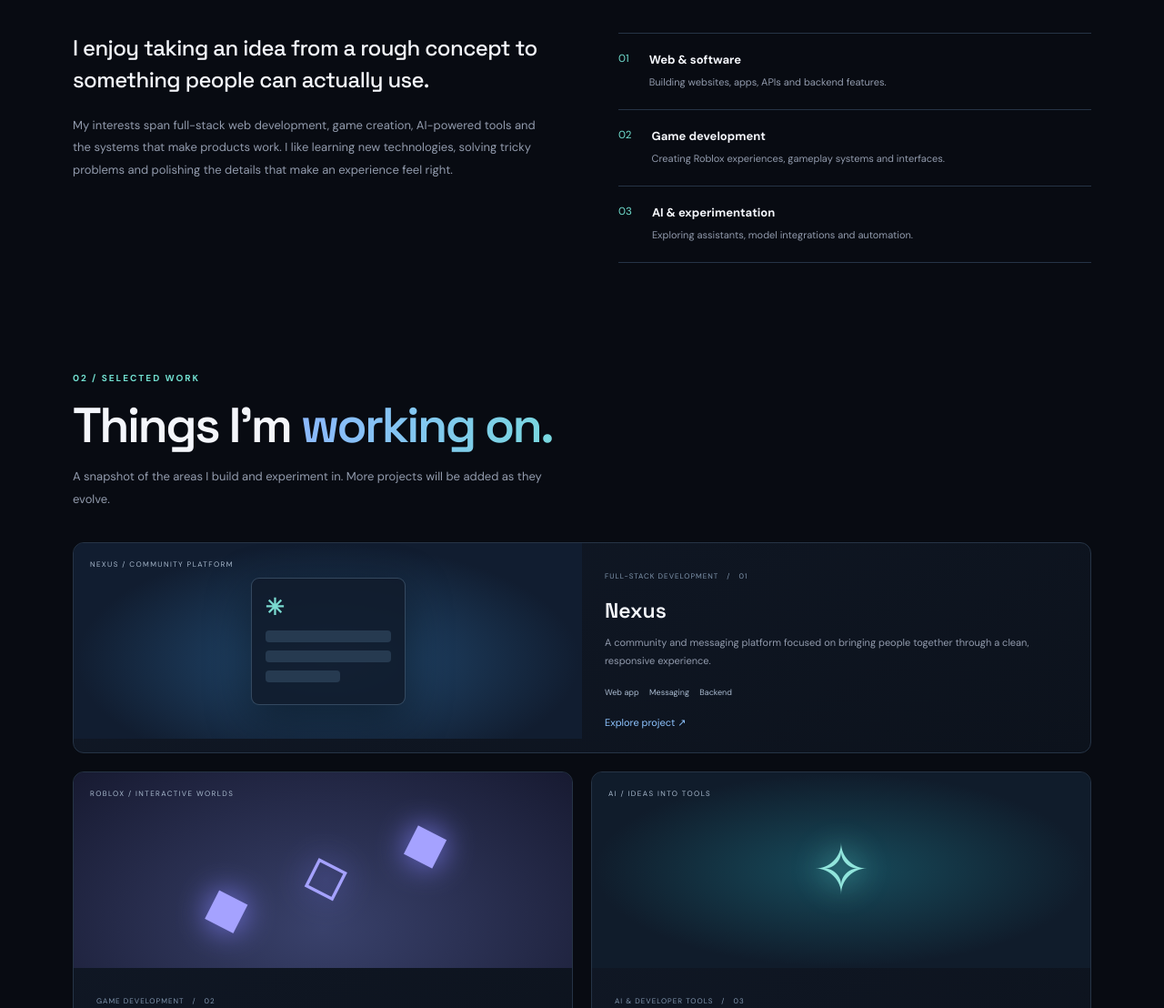
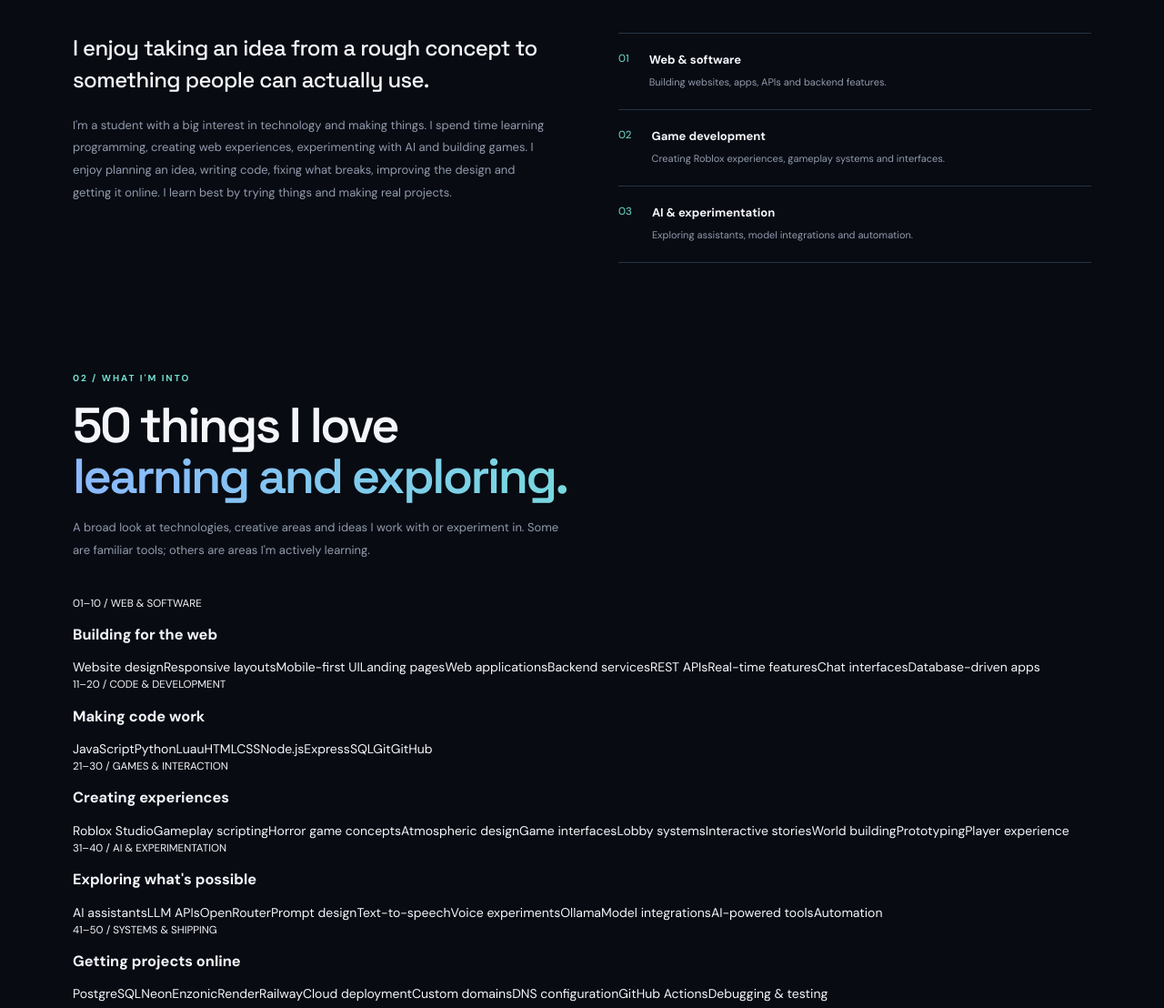
Before and after one commit to adamisfunnyz601-byte/portfolio, a website: page public/index.html in a window 1280 px wide. Shown: the part 1013-2121 px from the top of the page at 91% size. Drawn offline with nearby package versions, Linux system fonts and the light colour scheme; no server answers.

Commit message:
Expand public biography and remove private project references

```diff
--- a/public/index.html
+++ b/public/index.html
@@ -1,7 +1,7 @@
 <!doctype html>
 <html lang="en"><head><meta charset="utf-8"><meta name="viewport" content="width=device-width,initial-scale=1"><meta name="theme-color" content="#080b12"><meta name="description" content="Adam — developer, game creator and curious problem-solver."><link rel="canonical" href="https://adam.devs.li/"><meta property="og:type" content="website"><meta property="og:title" content="Adam — Developer & Builder"><meta property="og:description" content="Developer, game creator and curious problem-solver. Explore Adam's projects and get in touch."><meta property="og:url" content="https://adam.devs.li/"><title>Adam — Developer & Builder</title><link rel="preconnect" href="https://fonts.googleapis.com"><link href="https://fonts.googleapis.com/css2?family=DM+Sans:wght@400;500;600;700&family=Space+Grotesk:wght@400;500;600;700&display=swap" rel="stylesheet"><link rel="stylesheet" href="/styles.css"></head><body>
-<header><a class="brand" href="#home"><b>A.</b> adam<span>.dev</span></a><nav><a href="#about">About</a><a href="#work">Work</a><a href="#skills">Skills</a><a href="#contact">Contact</a></nav><a class="navbtn" href="#contact">Let's talk ↗</a></header>
-<main id="home"><section class="hero wrap"><div><div class="status"><i></i> ALWAYS BUILDING SOMETHING</div><p class="eyebrow">HELLO, I'M ADAM</p><h1>Turning ideas<br>into <em>real things.</em></h1><p class="lead">Developer, game creator and curious problem-solver. I build digital experiences, experiment with AI and bring ambitious ideas to life.</p><div class="actions"><a class="primary" href="#work">Explore my work ↘</a><a class="secondary" href="#contact">Get in touch</a></div><p class="subline"><a href="https://github.com/adamisfunnyz601-byte">GITHUB ↗</a>　 /　 LEARNING BY BUILDING</p></div><div class="art"><div class="orb"></div><div class="window"><div class="bar">●　●　● <span>idea.js</span></div><pre><i>01</i> <b>const</b> idea = <em>"what if..."</em>;
+<header><a class="brand" href="#home"><b>A.</b> adam<span>.dev</span></a><nav><a href="#about">About</a><a href="#interests">Interests</a><a href="#work">Work</a><a href="#skills">Skills</a><a href="#contact">Contact</a></nav><a class="navbtn" href="#contact">Let's talk ↗</a></header>
+<main id="home"><section class="hero wrap"><div><div class="status"><i></i> ALWAYS BUILDING SOMETHING</div><p class="eyebrow">HELLO, I'M ADAM</p><h1>Turning ideas<br>into <em>real things.</em></h1><p class="lead">I'm Adam — a student, developer and creative technologist who loves turning ambitious ideas into working websites, software, games and AI-powered experiments.</p><div class="actions"><a class="primary" href="#work">Explore my work ↘</a><a class="secondary" href="#contact">Get in touch</a></div><p class="subline"><a href="https://github.com/adamisfunnyz601-byte">GITHUB ↗</a>　 /　 LEARNING BY BUILDING</p></div><div class="art"><div class="orb"></div><div class="window"><div class="bar">●　●　● <span>idea.js</span></div><pre><i>01</i> <b>const</b> idea = <em>"what if..."</em>;
 <i>02</i>
 <i>03</i> <b>while</b> (learning) {
 <i>04</i>   build(idea);
@@ -10,9 +10,16 @@
 <i>07</i>
 <i>08</i> <strong>ship();</strong> ▍</pre><div class="foot">● SYSTEM ONLINE <span>CREATIVITY.EXE</span></div></div><label class="float f1">✳　CREATIVE THINKING</label><label class="float f2">● BUILD · TEST · IMPROVE</label></div></section>
 <section class="stats wrap"><div><b>01</b><span>Curiosity first</span></div><div><b>∞</b><span>Ideas to explore</span></div><div><b>100%</b><span>Built with passion</span></div></section>
-<section class="section wrap" id="about"><p class="eyebrow">01 / ABOUT ME</p><h2>A little about <em>what I do.</em></h2><div class="about"><div><h3>I enjoy taking an idea from a rough concept to something people can actually use.</h3><p>My interests span full-stack web development, game creation, AI-powered tools and the systems that make products work. I like learning new technologies, solving tricky problems and polishing the details that make an experience feel right.</p></div><div class="facts"><article><small>01</small><div><b>Web & software</b><p>Building websites, apps, APIs and backend features.</p></div></article><article><small>02</small><div><b>Game development</b><p>Creating Roblox experiences, gameplay systems and interfaces.</p></div></article><article><small>03</small><div><b>AI & experimentation</b><p>Exploring assistants, model integrations and automation.</p></div></article></div></div></section>
+<section class="section wrap" id="about"><p class="eyebrow">01 / ABOUT ME</p><h2>A little about <em>what I do.</em></h2><div class="about"><div><h3>I enjoy taking an idea from a rough concept to something people can actually use.</h3><p>I'm a student with a big interest in technology and making things. I spend time learning programming, creating web experiences, experimenting with AI and building games. I enjoy planning an idea, writing code, fixing what breaks, improving the design and getting it online. I learn best by trying things and making real projects.</p></div><div class="facts"><article><small>01</small><div><b>Web & software</b><p>Building websites, apps, APIs and backend features.</p></div></article><article><small>02</small><div><b>Game development</b><p>Creating Roblox experiences, gameplay systems and interfaces.</p></div></article><article><small>03</small><div><b>AI & experimentation</b><p>Exploring assistants, model integrations and automation.</p></div></article></div></div></section>
+<section class="section wrap" id="interests"><p class="eyebrow">02 / WHAT I'M INTO</p><h2>50 things I love<br><em>learning and exploring.</em></h2><p class="desc">A broad look at technologies, creative areas and ideas I work with or experiment in. Some are familiar tools; others are areas I'm actively learning.</p><div class="interest-grid">
+<article class="interest-card"><small>01–10 / WEB & SOFTWARE</small><h3>Building for the web</h3><div class="chips"><span>Website design</span><span>Responsive layouts</span><span>Mobile-first UI</span><span>Landing pages</span><span>Web applications</span><span>Backend services</span><span>REST APIs</span><span>Real-time features</span><span>Chat interfaces</span><span>Database-driven apps</span></div></article>
+<article class="interest-card"><small>11–20 / CODE & DEVELOPMENT</small><h3>Making code work</h3><div class="chips"><span>JavaScript</span><span>Python</span><span>Luau</span><span>HTML</span><span>CSS</span><span>Node.js</span><span>Express</span><span>SQL</span><span>Git</span><span>GitHub</span></div></article>
+<article class="interest-card"><small>21–30 / GAMES & INTERACTION</small><h3>Creating experiences</h3><div class="chips"><span>Roblox Studio</span><span>Gameplay scripting</span><span>Horror game concepts</span><span>Atmospheric design</span><span>Game interfaces</span><span>Lobby systems</span><span>Interactive stories</span><span>World building</span><span>Prototyping</span><span>Player experience</span></div></article>
+<article class="interest-card"><small>31–40 / AI & EXPERIMENTATION</small><h3>Exploring what's possible</h3><div class="chips"><span>AI assistants</span><span>LLM APIs</span><span>OpenRouter</span><span>Prompt design</span><span>Text-to-speech</span><span>Voice experiments</span><span>Ollama</span><span>Model integrations</span><span>AI-powered tools</span><span>Automation</span></div></article>
+<article class="interest-card"><small>41–50 / SYSTEMS & SHIPPING</small><h3>Getting projects online</h3><div class="chips"><span>PostgreSQL</span><span>Neon</span><span>Enzonic</span><span>Render</span><span>Railway</span><span>Cloud deployment</span><span>Custom domains</span><span>DNS configuration</span><span>GitHub Actions</span><span>Debugging & testing</span></div></article>
+</div></section>
 <section class="section wrap" id="work"><p class="eyebrow">02 / SELECTED WORK</p><h2>Things I'm <em>working on.</em></h2><p class="desc">A snapshot of the areas I build and experiment in. More projects will be added as they evolve.</p><div class="projects">
-<article class="project wide"><div class="visual nexus"><span>NEXUS / COMMUNITY PLATFORM</span><div class="mock"><b>✳</b><hr><hr><hr></div></div><div class="info"><small>FULL-STACK DEVELOPMENT　/　01</small><h3>Nexus</h3><p>A community and messaging platform focused on bringing people together through a clean, responsive experience.</p><div class="tags">Web app　 Messaging　 Backend</div><a href="https://github.com/adamisfunnyz601-byte/fdsfdffdsd">Explore project ↗</a></div></article>
+<article class="project"><div class="visual web"><span>WEB / FULL-STACK</span><div class="browser-art"><b>adam.dev</b><hr><hr><hr></div></div><div class="info"><small>FULL-STACK DEVELOPMENT　/　01</small><h3>Websites & applications</h3><p>Responsive websites, backend services, APIs, databases and real-time interfaces — built to make ideas useful.</p><div class="tags">JavaScript　 Node.js　 PostgreSQL</div><a href="https://github.com/adamisfunnyz601-byte">Explore my GitHub ↗</a></div></article>
 <article class="project"><div class="visual game"><span>ROBLOX / INTERACTIVE WORLDS</span><div class="shapes">◆　◇　◆</div></div><div class="info"><small>GAME DEVELOPMENT　/　02</small><h3>Roblox experiences</h3><p>Interactive worlds, custom interfaces, gameplay mechanics and atmospheric experiences built with Luau.</p><div class="tags">Luau　 Roblox Studio　 UI/UX</div><a href="https://www.roblox.com/">About Roblox ↗</a></div></article>
 <article class="project"><div class="visual ai"><span>AI / IDEAS INTO TOOLS</span><div class="spark">✧</div></div><div class="info"><small>AI & DEVELOPER TOOLS　/　03</small><h3>AI experiments</h3><p>Prototyping AI assistants, connecting model APIs and exploring ways to make tools more useful.</p><div class="tags">AI APIs　 Python　 Automation</div><a href="https://github.com/adamisfunnyz601-byte">View GitHub ↗</a></div></article></div></section>
 <section class="section wrap" id="skills"><p class="eyebrow">03 / TOOLKIT</p><h2>Curious by nature.<br><em>Always learning.</em></h2><div class="skills"><article><b>⌘</b><strong>Web development</strong><small>Frontend · Backend · APIs</small></article><article><b>⌁</b><strong>Programming</strong><small>JavaScript · Python · Luau</small></article><article><b>◈</b><strong>AI integrations</strong><small>Model APIs · Assistants</small></article><article><b>▧</b><strong>Creative building</strong><small>Roblox · UI · Prototyping</small></article><article><b>⌬</b><strong>Developer workflow</strong><small>Git · GitHub · Deployment</small></article><article><b>✳</b><strong>Problem solving</strong><small>Debugging · Iteration</small></article></div></section>
```
